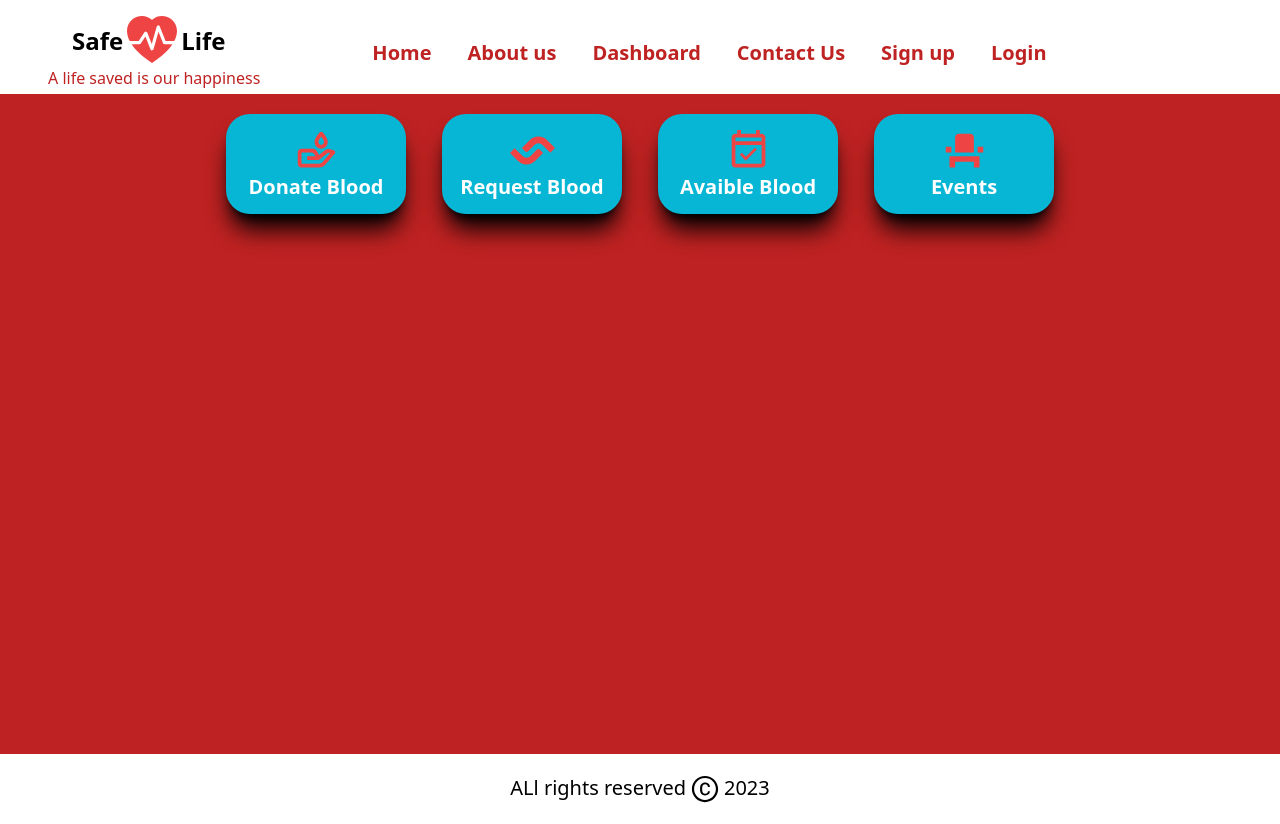
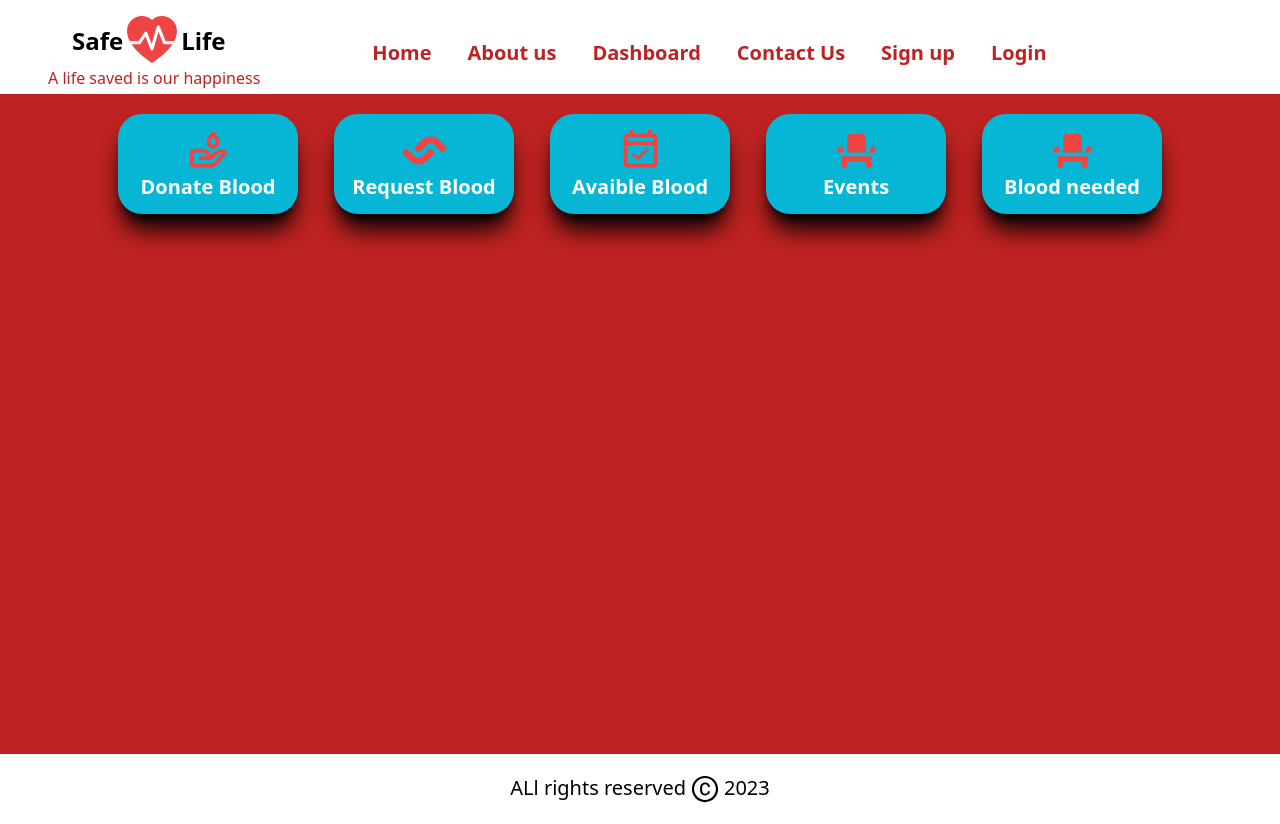
Before and after one commit to DANNJUGUNA/blood-donation, a React (Create React App) app in the folder client/: page /dashboard in a window 1280 px wide. Built offline with nearby package versions, Linux system fonts and the light colour scheme.

Commit message:
added a option on the dashboard

```diff
--- a/client/src/pages/dashboard/DashBoard.jsx
+++ b/client/src/pages/dashboard/DashBoard.jsx
@@ -22,6 +22,10 @@ const DashBoard = () => {
         <MdEventSeat size={45} className='text-red-500'/>
         <p className='font-semibold text-xl  text-white'>Events</p>
       </div>
+      <div className=' bg-cyan-500 h-[100px] w-[180px] flex items-center justify-center  shadow-black shadow-xl rounded-3xl flex-col hover:scale-105 duration-300'>
+        <MdEventSeat size={45} className='text-red-500'/>
+        <p className='font-semibold text-xl  text-white'>Blood needed</p>
+      </div>
     </div>
   )
 }
```
